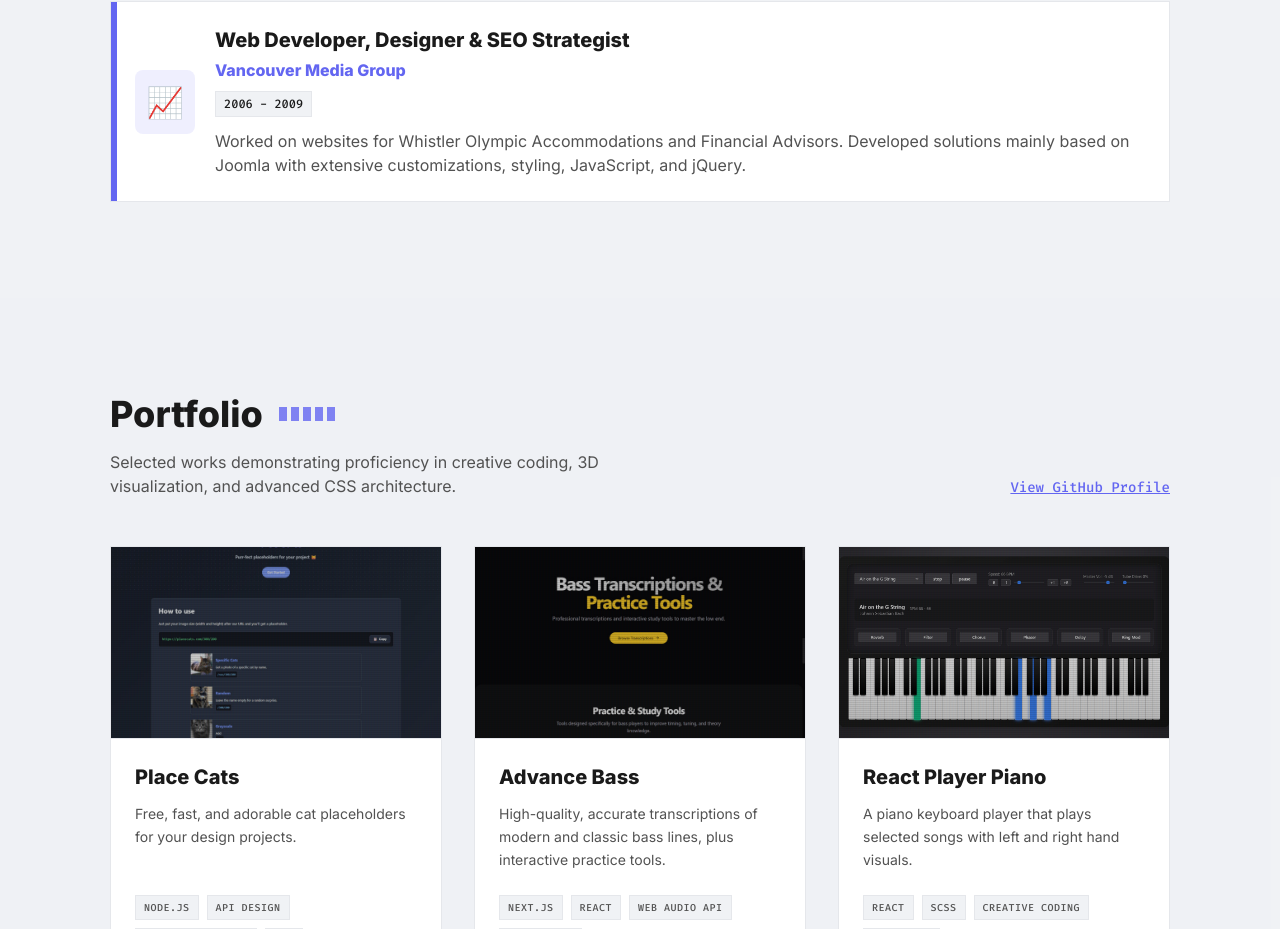
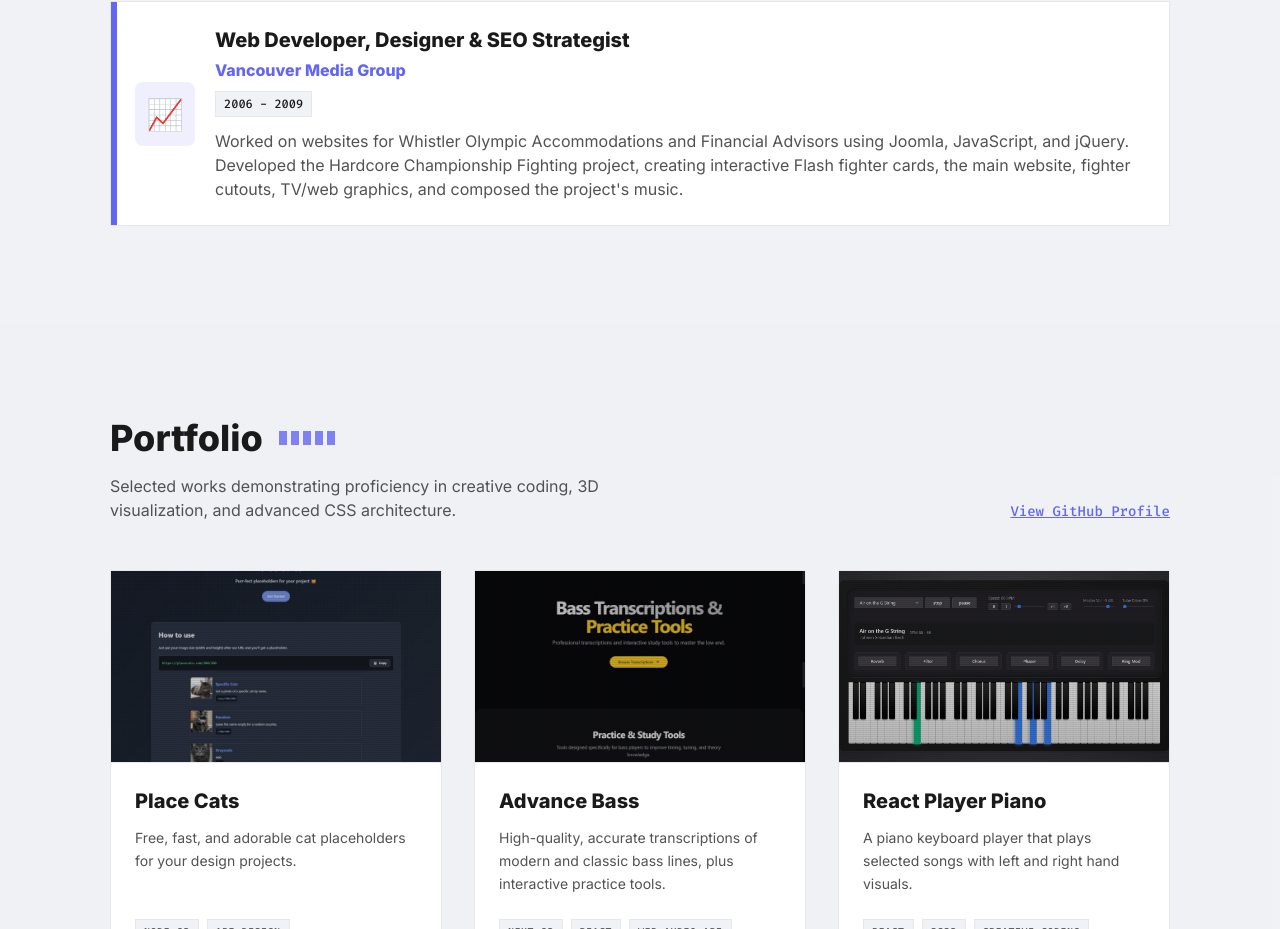
Before and after one commit to resonantdoghouse/jimbennett.dev, a React (Vite) app: page / in a window 1280 px wide. Shown: the part 2572-3501 px from the top of the page. Built offline with nearby package versions, Linux system fonts and the light colour scheme; no server answers.

Commit message:
feat: add Hardcore Championship Fighting project to Vancouver Media Group entry

```diff
--- a/components/sections/Quests.tsx
+++ b/components/sections/Quests.tsx
@@ -96,7 +96,7 @@ const Quests: React.FC = () => {
             title="Web Developer, Designer & SEO Strategist"
             company="Vancouver Media Group"
             date="2006 - 2009"
-            desc="Worked on websites for Whistler Olympic Accommodations and Financial Advisors. Developed solutions mainly based on Joomla with extensive customizations, styling, JavaScript, and jQuery."
+            desc="Worked on websites for Whistler Olympic Accommodations and Financial Advisors using Joomla, JavaScript, and jQuery. Developed the Hardcore Championship Fighting project, creating interactive Flash fighter cards, the main website, fighter cutouts, TV/web graphics, and composed the project's music."
             onHover={() => playSound("hover")}
           />
         </div>
```
